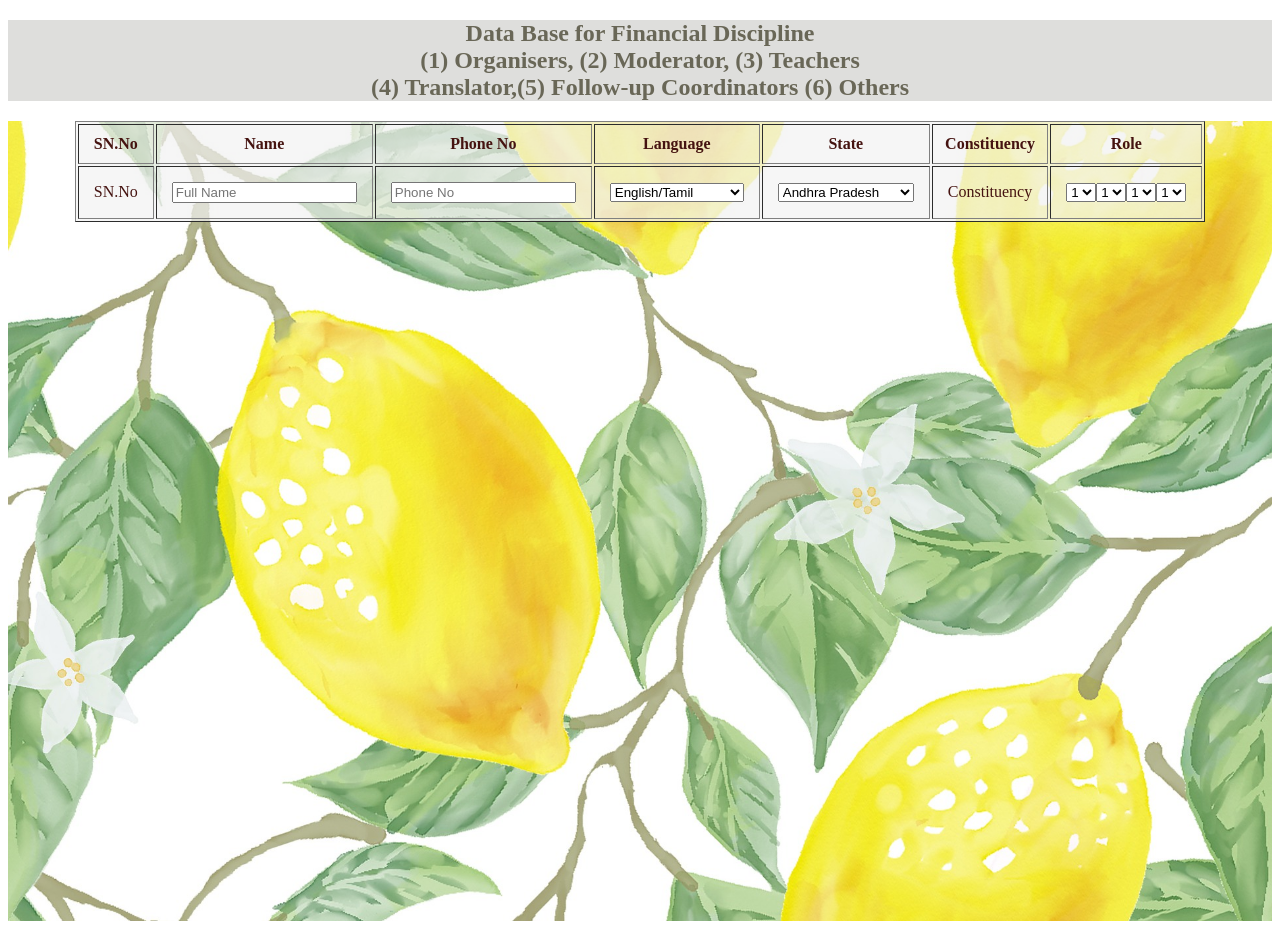
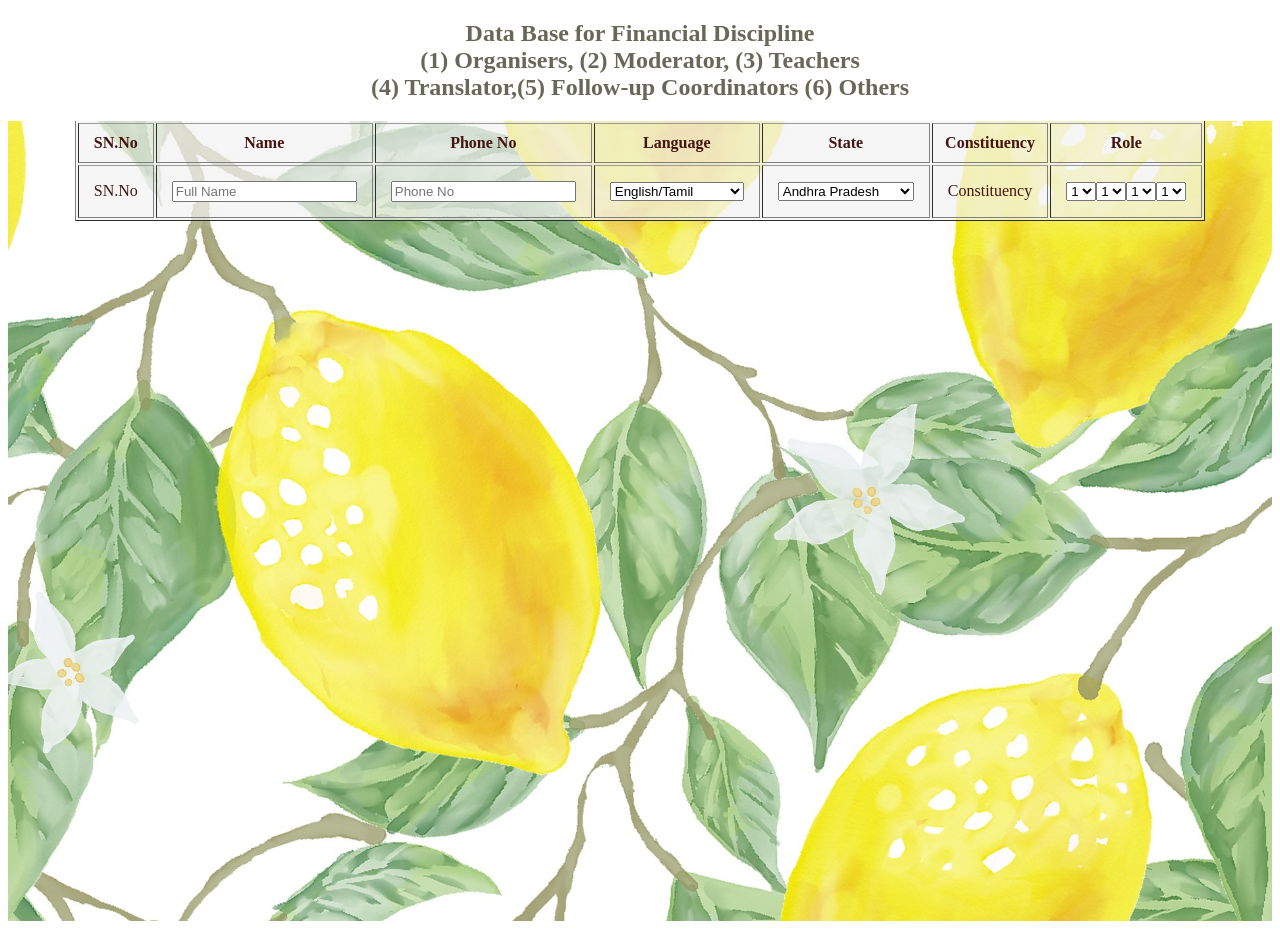
Before and after one commit to BenedictAruldas/financialdiscipline, a plain HTML site: page teachers.html in a window 1280 px wide. Drawn offline with Linux system fonts and the light colour scheme.

Commit message:
Update teachers.html

```diff
--- a/teachers.html
+++ b/teachers.html
@@ -12,12 +12,11 @@
 		}
 		.header {
 			text-align: center;
-			background-color: #dededc;
+			background-color: ;
+		     color: #696757;
+		}
 
 
-
-			color: #696757;
-		}
 		.background {
 			background: url(img/leaf.jpg) no-repeat center center fixed ;
 			background-size: cover;
@@ -28,6 +27,7 @@
 		}
 		.table {
 			background-color: rgba(242, 242, 242, .7);
+			border-top: 150px;
 		}
 	</style>
 </head>
```
